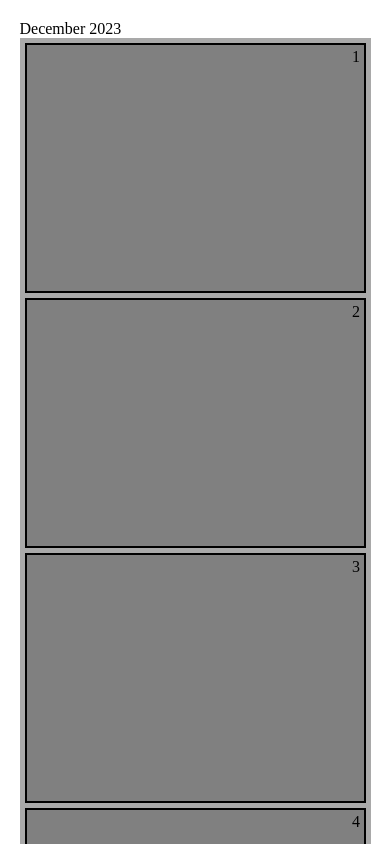
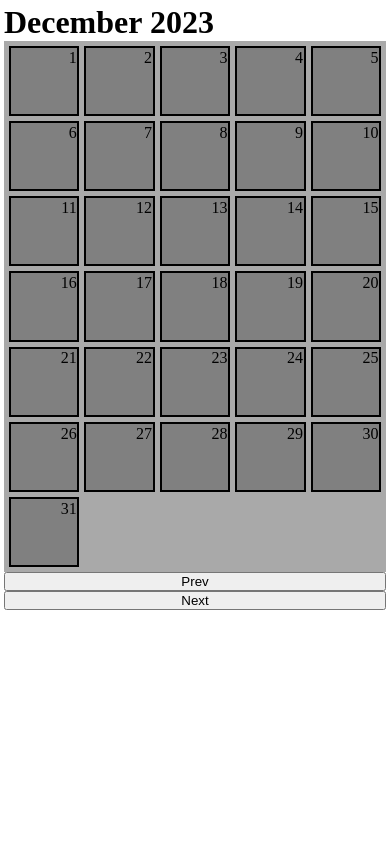
Before and after one commit to vmdvaldez/calendarApp, a React app in the folder client/: page / in a window 390 px wide. Shown: the top 844 px of the page. Built offline with nearby package versions, Linux system fonts and the light colour scheme; the HTML template or start-up script is replaced by a standard one.

Commit message:
Fix Calendar Styling

```diff
--- a/client/src/components/Calendar.jsx
+++ b/client/src/components/Calendar.jsx
@@ -3,7 +3,7 @@ import styles from '../styles/Calendar.module.css';
 import date from '../helper/date';
 
 import CalendarDay from './CalendarDay';
-import { useState } from 'react';
+import { useEffect, useState } from 'react';
 
 export default function Calendar(){
     const [month, setMonth] = useState((new Date()).getMonth());
@@ -37,10 +37,28 @@ export default function Calendar(){
         }
     }
 
+
+    // useEffect(()=>{
+    //     const protocol = "http://"
+    //     const url = import.meta.env.VITE_BACKEND_URL
+    //     const port = import.meta.env.VITE_BACKEND_PORT
+    //     fetch(`${protocol}${url}:${port}/`,{
+    //         method: "GET",
+    //         mode: 'cors'
+    //     })
+    //     .then(x=>x.json())
+    //     .then(y=>console.log(y));
+    // })
+
     return(
      <section className={styles.calendar}>
+        {/* <div className={styles.modal}>
+            <div className={styles.content}>
+
+            </div>
+        </div> */}
         <div className={styles.container}>
-            <div>{date.getMonth(month)} {year}</div>
+            <h1>{date.getMonth(month)} {year}</h1>
             <div className={styles.grids}>
                 {createCalendarDays()}
             </div>
--- a/client/src/components/CalendarDay.jsx
+++ b/client/src/components/CalendarDay.jsx
@@ -4,6 +4,7 @@ export default function CalendarDay({day}){
     return(
         <div className={styles.day}>
             <div className={styles.num}>{day}</div>
+            {/* ADD SUMMARY HERE */}
         </div>
     )
 }
--- a/client/src/index.css
+++ b/client/src/index.css
@@ -1,8 +1,22 @@
 :root{
   box-sizing: border-box;
+}
+
+html,body{
+  height: 100vh;
 }
 
 * {
   padding: 0;
   margin: 0;
 }
+
+/* * {
+  outline: 1px solid #f00 !important;
+} */
+
+#root{
+  display: flex;
+  flex-direction: column;
+  justify-content: center;
+}
--- a/client/src/styles/Calendar.module.css
+++ b/client/src/styles/Calendar.module.css
@@ -1,11 +1,18 @@
 .calendar{
-    padding: 5vw;
+    padding: 1%;
+    display: flex;
     flex: 1;
 }
 
 .container{
-    width: 100%;
-    height: 100%;
+    flex: 1;
+
+    display: flex;
+    flex-direction: column;
+}
+
+.container h1{
+    font-size: 5rem;
 }
 
 .grids{
@@ -14,15 +21,40 @@
     display: grid;
     gap: 5px;
 
-    grid-template-columns: repeat(auto-fit, minmax(250px, 1fr));
-    grid-auto-rows: minmax(250px, 1fr);
+    grid-template-columns: repeat(auto-fit, minmax(10vw, 1fr));
+    grid-auto-rows: 10vw;
 }
 
 
-/* @media (max-width:  700px) {
-    .grids{
-        grid-template-columns: repeat(auto-fit, minmax(80px, 1fr));
-        grid-auto-rows: minmax(80px, 1fr);
+
+
+.modal {
+    background-color: rgba(128, 128, 128, 0.603);
+    width: 100%;
+    height: 100%;
+    position: absolute;
+    top: 0;
+    left: 0;
+}
+
+.modal .content{
+}
+
+@media (max-width:  700px) {
+    .container h1{
+        font-size: 2rem;
     }
 
-} */
+    .grids{
+        flex: 1;
+
+        padding: 5px;
+        background-color: rgba(128, 128, 128, 0.679);
+        display: grid;
+        gap: 5px;
+
+        grid-template-columns: repeat(auto-fit, minmax(18vw, 1fr));
+        grid-auto-rows: 18vw;
+    }
+
+}
--- a/client/src/styles/CalendarDay.module.css
+++ b/client/src/styles/CalendarDay.module.css
@@ -2,6 +2,11 @@
     background-color: grey;
     border: 2px solid black;
     padding: 1%;
+    cursor: pointer;
+}
+
+.day:hover{
+    background-color: rgba(128, 128, 128, 0.405);
 }
 
 .day .num{
```
